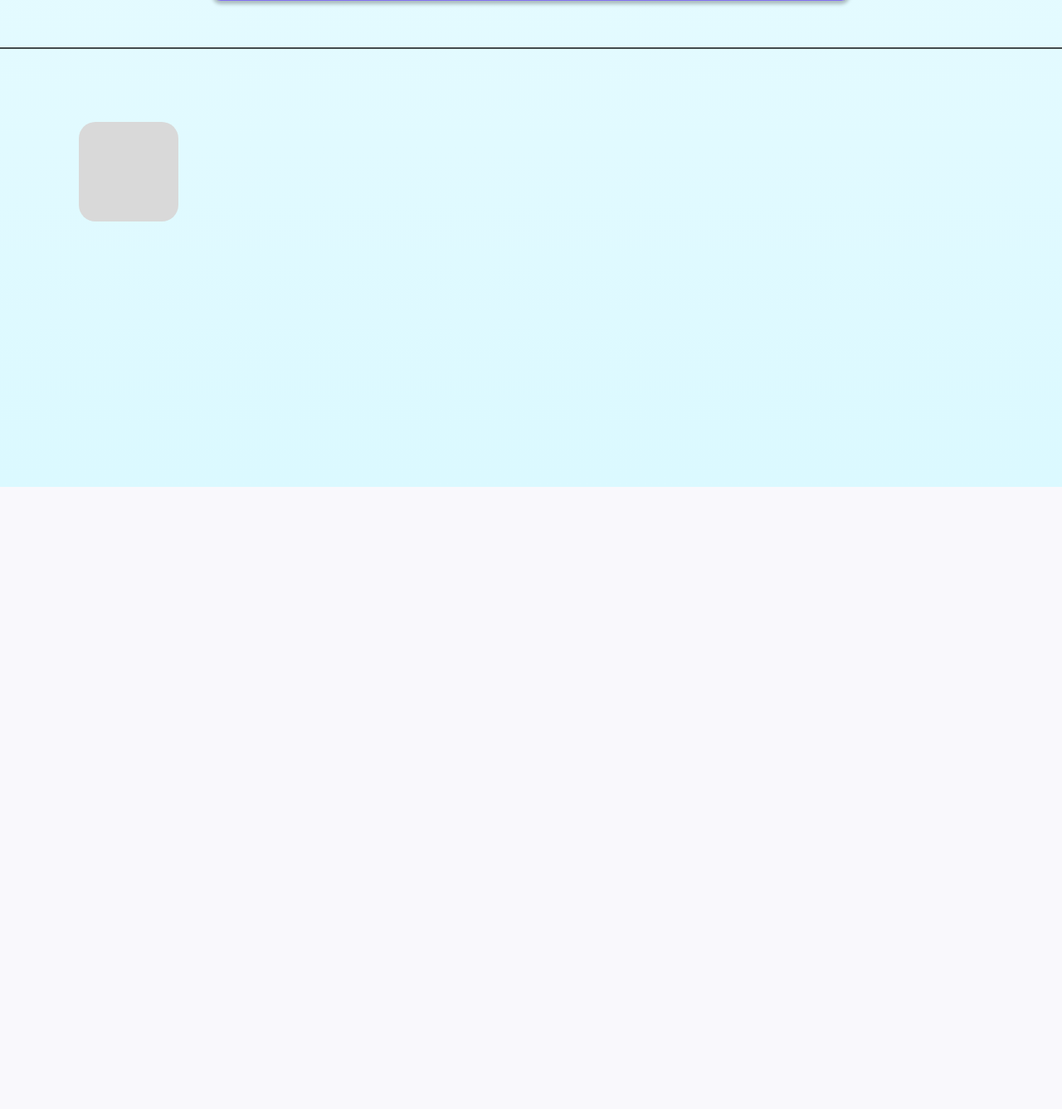
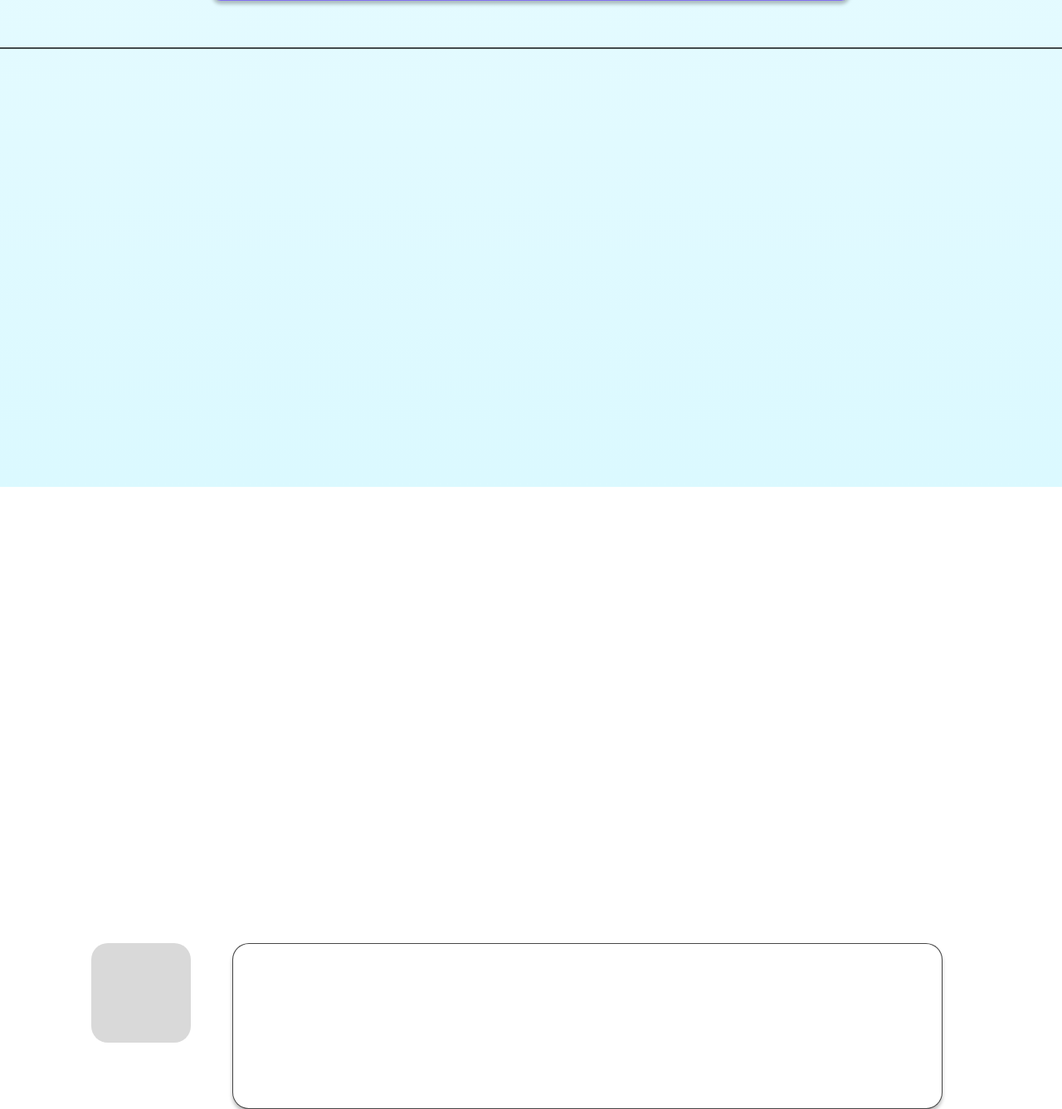
Before and after one commit to xinyi-yuan/SD_Lab3, a Flask app: page /xinyi in a window 1280 px wide. Shown: the part 2133-3470 px from the top of the page at 83% size. Before the commit the page ends 2720 px from the top, so only its background shows below. Run offline with Flask 2, Linux system fonts and the light colour scheme; some libraries are stand-ins or nearby versions.

Commit message:
commento

```diff
--- a/static/css/xinyi.css
+++ b/static/css/xinyi.css
@@ -493,7 +493,7 @@
     line-height: 25px;
 }
 
-.commentBox::placeholder {
+.commento::placeholder {
     font-family: 'Inter';
     font-style: normal;
     font-weight: 400;
--- a/templates/xinyi.html
+++ b/templates/xinyi.html
@@ -53,9 +53,14 @@
                 <textarea class="commentBox" name="commentBox" id="cm" placeholder="Add a comment"></textarea>
             </label>
             -->
-            <script defer src="https://cdn.commento.io/js/commento.js"></script>
-            <div id="commento"></div>
-            <div class="userPic"></div>
+            <div class="commentBlock">
+                <div class="commento" id="commento"></div>
+                <script defer
+                  src="http://commento.example.com/js/commento.js">
+                </script>
+                <div class="userPic"></div>
+            </div>
+
             <!--
             <a href="{{ url_for('xinyi') }}"><button class="submitComment">Submit</button></a>
             -->
```
